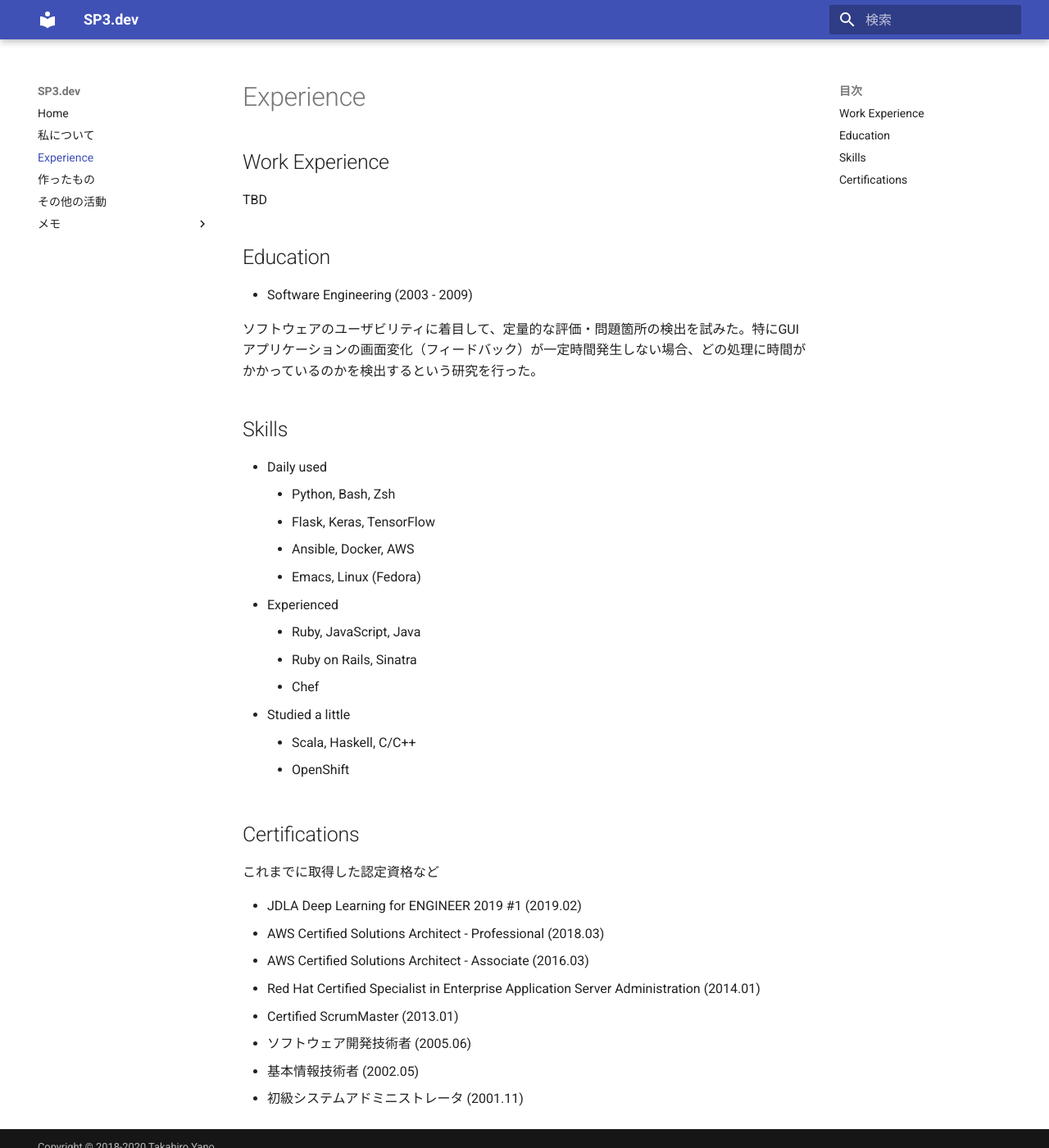
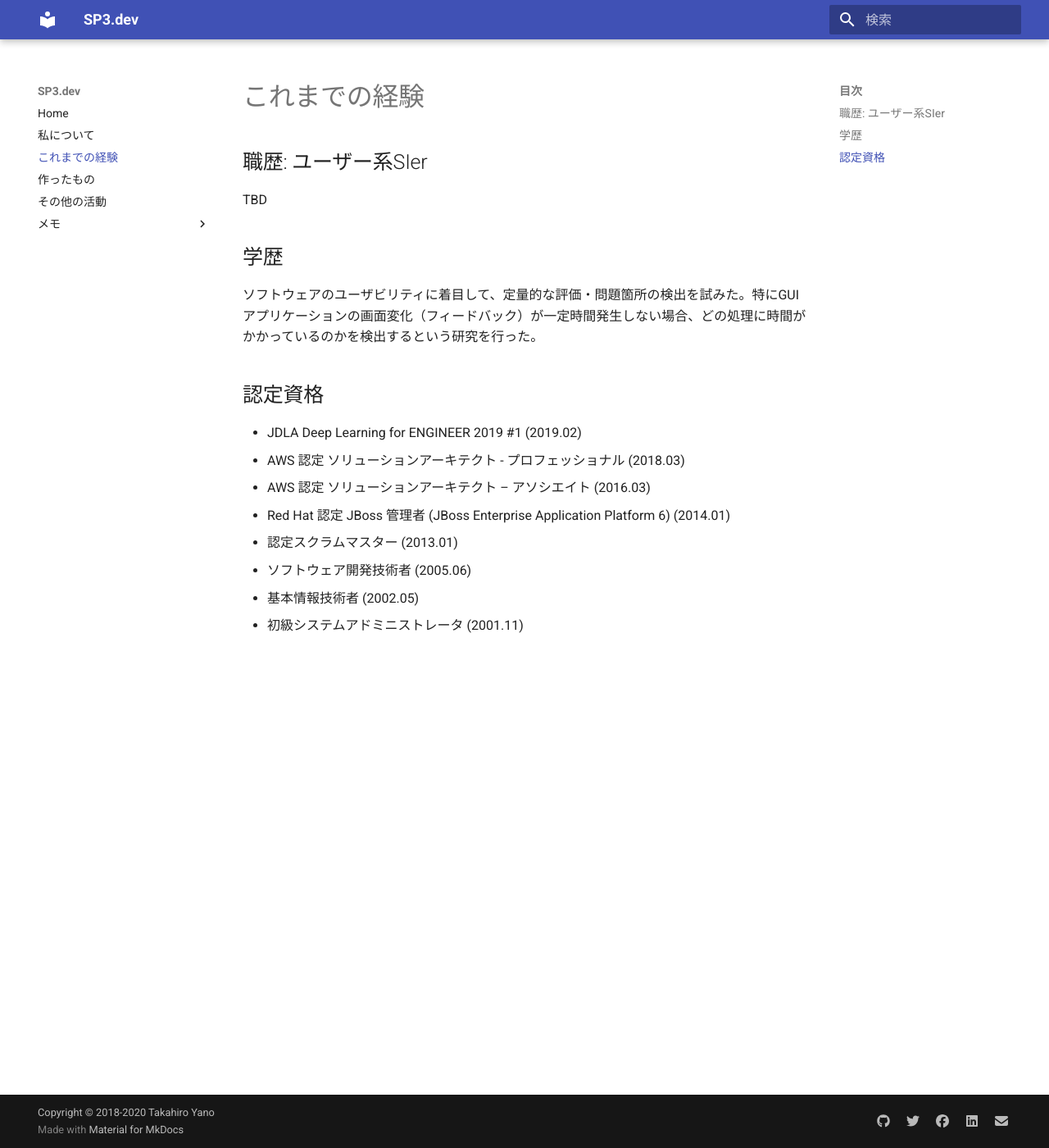
Before and after one commit to speg03/sp3.dev, an MkDocs documentation site: the page built from docs/experiences.md, in a window 1280 px wide and 1400 px high. Shown: the whole window at 82% size. Built offline with MkDocs 1.6.1 and Material for MkDocs 9.7.7, drawn with Linux system fonts in a browser that asks for light colours.

Commit message:
Update experiences

```diff
--- a/docs/experiences.md
+++ b/docs/experiences.md
@@ -1,39 +1,22 @@
-# Experience
+# これまでの経験
 
-## Work Experience
+## 職歴: ユーザー系SIer
 
 TBD
 
-## Education
 
-* Software Engineering (2003 - 2009)
+## 学歴
 
 ソフトウェアのユーザビリティに着目して、定量的な評価・問題箇所の検出を試みた。特にGUIアプリケーションの画面変化（フィードバック）が一定時間発生しない場合、どの処理に時間がかかっているのかを検出するという研究を行った。
 
-## Skills
 
-* Daily used
-    * Python, Bash, Zsh
-    * Flask, Keras, TensorFlow
-    * Ansible, Docker, AWS
-    * Emacs, Linux (Fedora)
-* Experienced
-    * Ruby, JavaScript, Java
-    * Ruby on Rails, Sinatra
-    * Chef
-* Studied a little
-    * Scala, Haskell, C/C++
-    * OpenShift
-
-## Certifications
-
-これまでに取得した認定資格など
+## 認定資格
 
 * JDLA Deep Learning for ENGINEER 2019 #1 (2019.02)
-* AWS Certified Solutions Architect - Professional (2018.03)
-* AWS Certified Solutions Architect - Associate (2016.03)
-* Red Hat Certified Specialist in Enterprise Application Server Administration (2014.01)
-* Certified ScrumMaster (2013.01)
+* AWS 認定 ソリューションアーキテクト - プロフェッショナル (2018.03)
+* AWS 認定 ソリューションアーキテクト – アソシエイト (2016.03)
+* Red Hat 認定 JBoss 管理者 (JBoss Enterprise Application Platform 6) (2014.01)
+* 認定スクラムマスター (2013.01)
 * ソフトウェア開発技術者 (2005.06)
 * 基本情報技術者 (2002.05)
 * 初級システムアドミニストレータ (2001.11)
```
